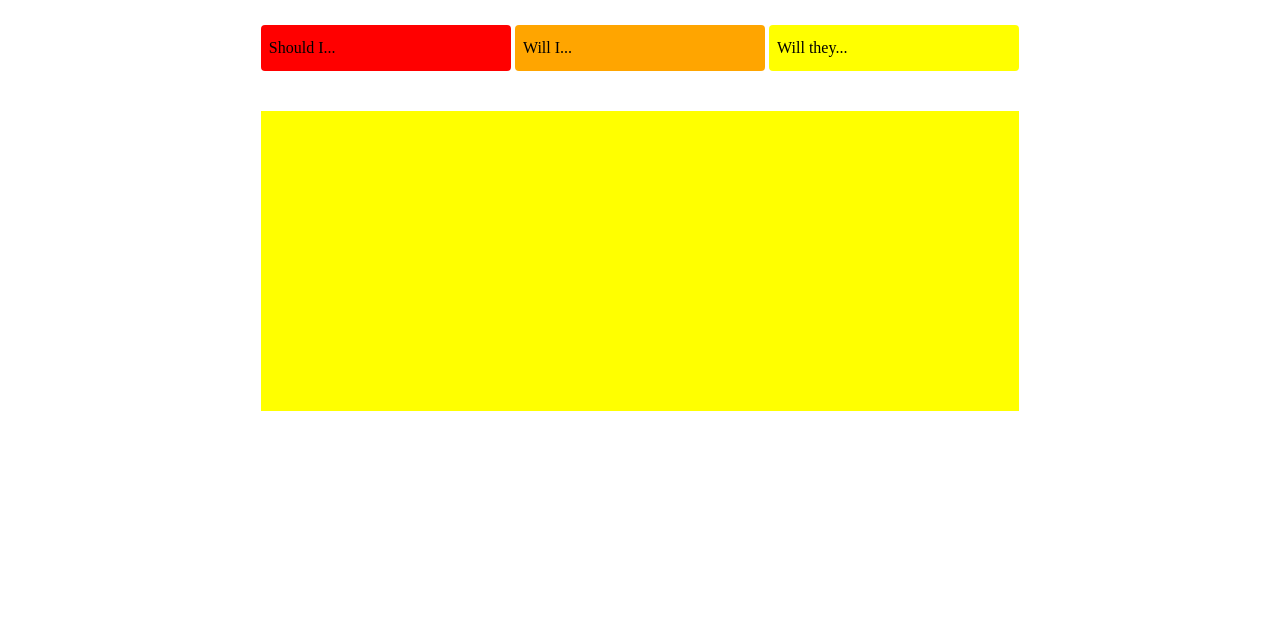
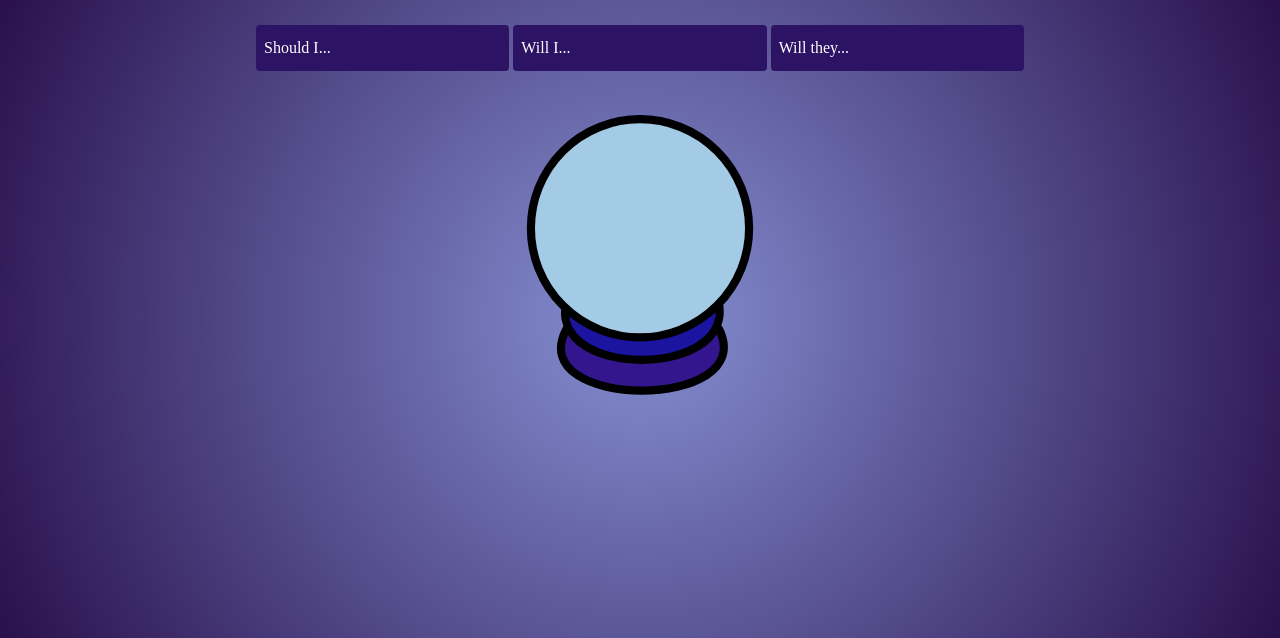
Before and after one commit to kathrynmckean/giphyPractice, a plain HTML site: page index.html in a window 1280 px wide. Shown: the part 162-800 px from the top of the page. Drawn offline with Linux system fonts and the light colour scheme.

Commit message:
adding some simply styling and SVG elements

```diff
--- a/app.js
+++ b/app.js
@@ -14,7 +14,7 @@ function handlePrompt(choice) {
         promptChange.textContent = note.textContent;
         console.log("success")
     } else if (choice === "will they") {
-        let note = document.getElementById('shouldI');
+        let note = document.getElementById('willThey');
         console.log(note.textContent);
 
         let promptChange = document.getElementById('prompt');
@@ -83,3 +83,7 @@ let showSearchBar = (string, el) => {
 
     questionFrame.replaceChild(search, questionFrame.lastElementChild);
 }
+
+let fortune = () => {
+    // this is the yes, no, maybe response
+}
--- a/index.html
+++ b/index.html
@@ -57,6 +57,18 @@
 
                 <img src="" alt="" id="gif">
 
+                <svg viewBox="-12 0 110 110" width="100%" height="100%">
+
+                    <path d="M 16 80 C 0 110, 87 110, 72 80" style="fill: rgb(51, 21, 142);" stroke="black"
+                        stroke-width="3" fill="transparent" stroke-linecap="round" />
+                    <path d="M 18 65 C 0 100, 87 100, 70 65" style="fill: rgb(27, 20, 160);" stroke="black"
+                        stroke-width="3" fill="transparent" stroke-linecap="round" />
+                    <ellipse class="orb" style="fill:rgb(163, 203, 230);" stroke="black" stroke-width="3" cx="43"
+                        cy="43" rx="40" ry="40">
+                    </ellipse>
+
+                </svg>
+                <!-- <div class="gifBorder"></div> -->
             </div>
         </div>
     </body>
--- a/styles/styles.css
+++ b/styles/styles.css
@@ -1,9 +1,21 @@
+body {
+    height: 100%;
+    width: 100%;
+    margin: 0;
+
+    color: white;
+    background: radial-gradient(circle at 50% 60%, #8590d3, #1e013c);
+    background-repeat: no-repeat;
+    background-attachment: fixed;
+}
+
+
+
 header {
     display: flex;
     flex-direction: column;
     align-items: center;
     margin: 20px;
-
 }
 
 .gallery {
@@ -26,16 +38,17 @@ header {
     align-items: center;
 }
 
+
 .card:nth-child(1) {
-    background-color: red;
+    background-color: rgb(44, 19, 99);
 }
 
 .card:nth-child(2) {
-    background-color: orange;
+    background-color: rgb(44, 19, 99);
 }
 
 .card:nth-child(3) {
-    background-color: yellow;
+    background-color: rgb(44, 19, 99);
 }
 
 .card:hover {
@@ -57,8 +70,16 @@ header {
     display: flex;
     justify-content: center;
     align-items: center;
-    background-color: yellow;
-    margin: 10px 20%
+    margin: 10px 20%;
+    /* background-color: purple; */
+    /* background: radial-gradient(#e66465, #9198e5); */
+
+}
+
+.gifBorder {
+    height: 100%;
+    width: 100%;
+    background-color: blue;
 }
 
 #prompt {
```
